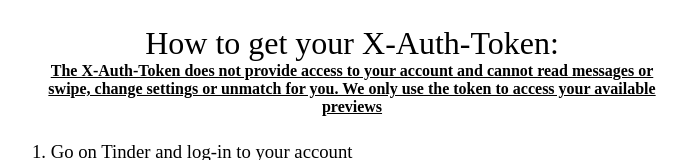
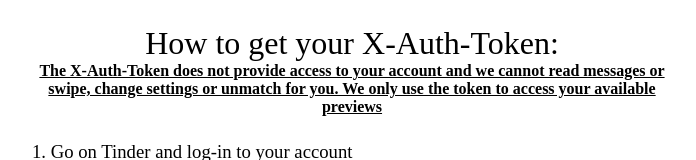
Before and after one commit to EnricoSpagnoli/TinderLikes, a website: page public/views/howto.html in a window 1280 px wide. Shown: the top 160 px of the page, without its empty margins (288-984 px from the left). Drawn offline with Linux system fonts and the light colour scheme; files that its build step writes are made by us from their sources.

Commit message:
Bad sentence

```diff
--- a/public/views/howto.html
+++ b/public/views/howto.html
@@ -11,7 +11,7 @@
 </head>
 <body>
     <h1 style="margin-top: 25px;">How to get your X-Auth-Token:</h1>
-    <h4>The X-Auth-Token does not provide access to your account and cannot read messages or swipe, change settings or unmatch for you. We only use the token to access your available previews</h4>
+    <h4>The X-Auth-Token does not provide access to your account and we cannot read messages or swipe, change settings or unmatch for you. We only use the token to access your available previews</h4>
     <div id="steps">
         <div>
             <h3>1. Go on Tinder and log-in to your account</h3>
```
